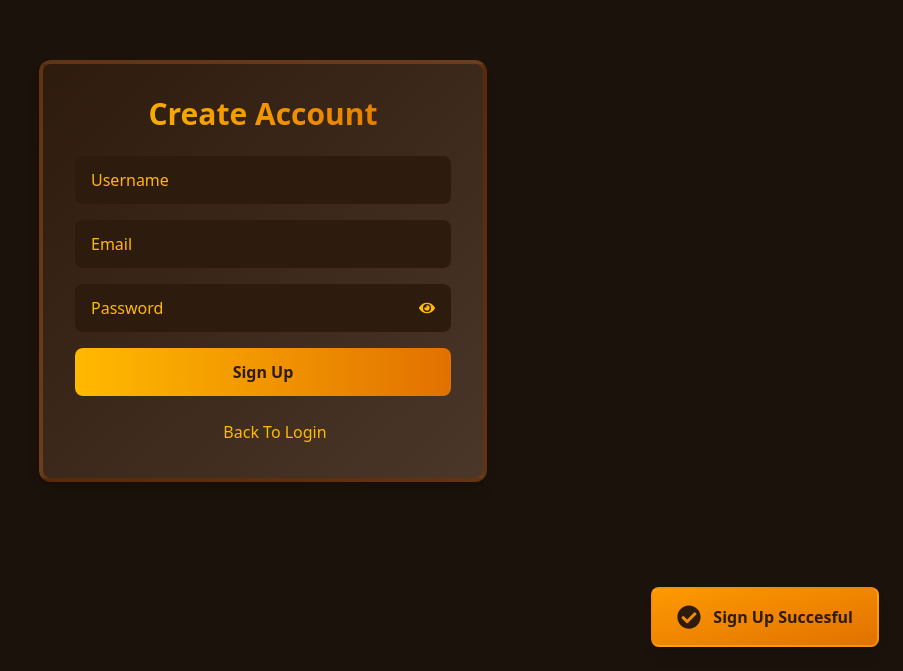
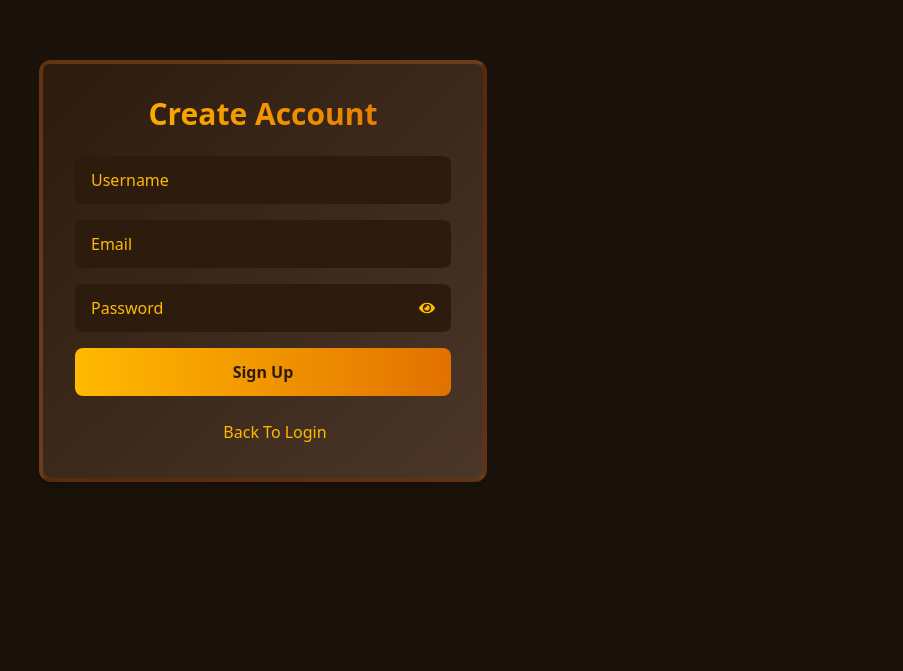
Before and after one commit to shopia-sal/Food-web-bator, a React (Vite) app in the folder frontend/: page /signup in a window 1280 px wide. Shown: the part 129-800 px from the top of the page, without its empty margins (377-1280 px from the left). Built offline with nearby package versions, Linux system fonts and the light colour scheme.

Commit message:
Save local changes before pulling

```diff
--- a/frontend/src/components/SignUp/SignUp.jsx
+++ b/frontend/src/components/SignUp/SignUp.jsx
@@ -3,7 +3,6 @@
 import { FaArrowLeft, FaCheckCircle, FaEye, FaEyeSlash } from 'react-icons/fa';
 import { Link, Navigate, useNavigate } from 'react-router-dom';
 
-const url = 'http://localhost:4000'
 
 const AwesomeToast = ({message, icon}) => (
     <div className="animate-slide-in fixed bottom-6 right-6 flex  items-center bg-gradient-to-br from-amber-500 to-amber-600
@@ -50,6 +49,7 @@
     })
     return
 }
+
             throw new Error(res.data.message || 'Registration Failed');
         }
         catch (err){
@@ -63,7 +63,7 @@
 
   return (
     <div className='min-h-screen flex items-center justify-center bg-[#1a120b] p-4'>
-        {showToast && <AwesomeToast message="Sign Up Succesful" icon={<FaCheckCircle/>}/>}
+{showToast.visible && <AwesomeToast message={showToast.message} icon={showToast.icon}/>}
 
         <div className="w-full max-w-md bg-gradient-to-br from-[#2D1B0E] to-[#4a372a] p-8 rounded-xl shadow-lg
         border-4 border-amber-700/30 transform transition-all duration-300 hover:shadow-2xl">
```
Also changed, not shown: 1 other file (tests, documents, lock files or other folders). Lines whose indentation alone changed are shown as unchanged.
